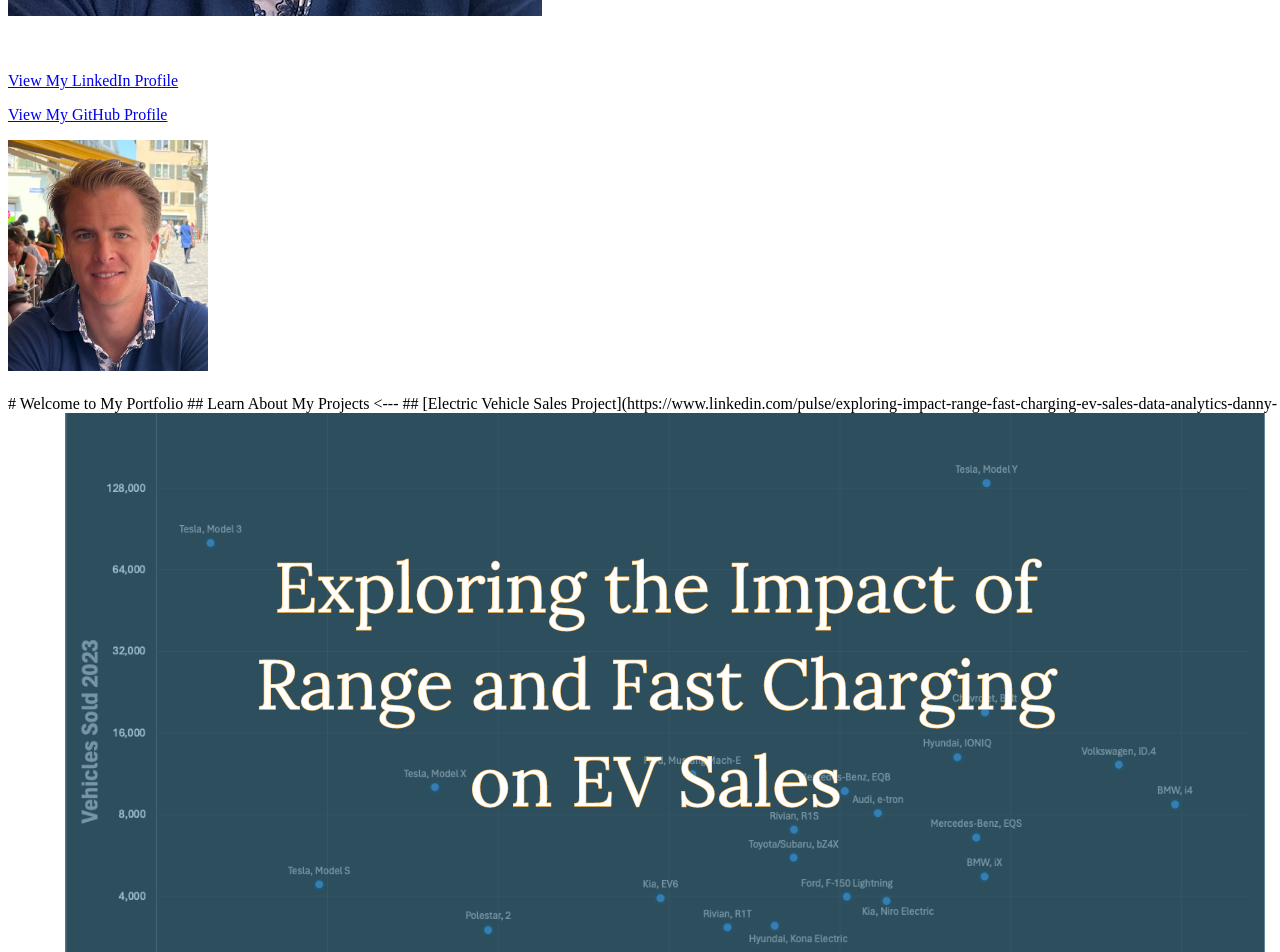
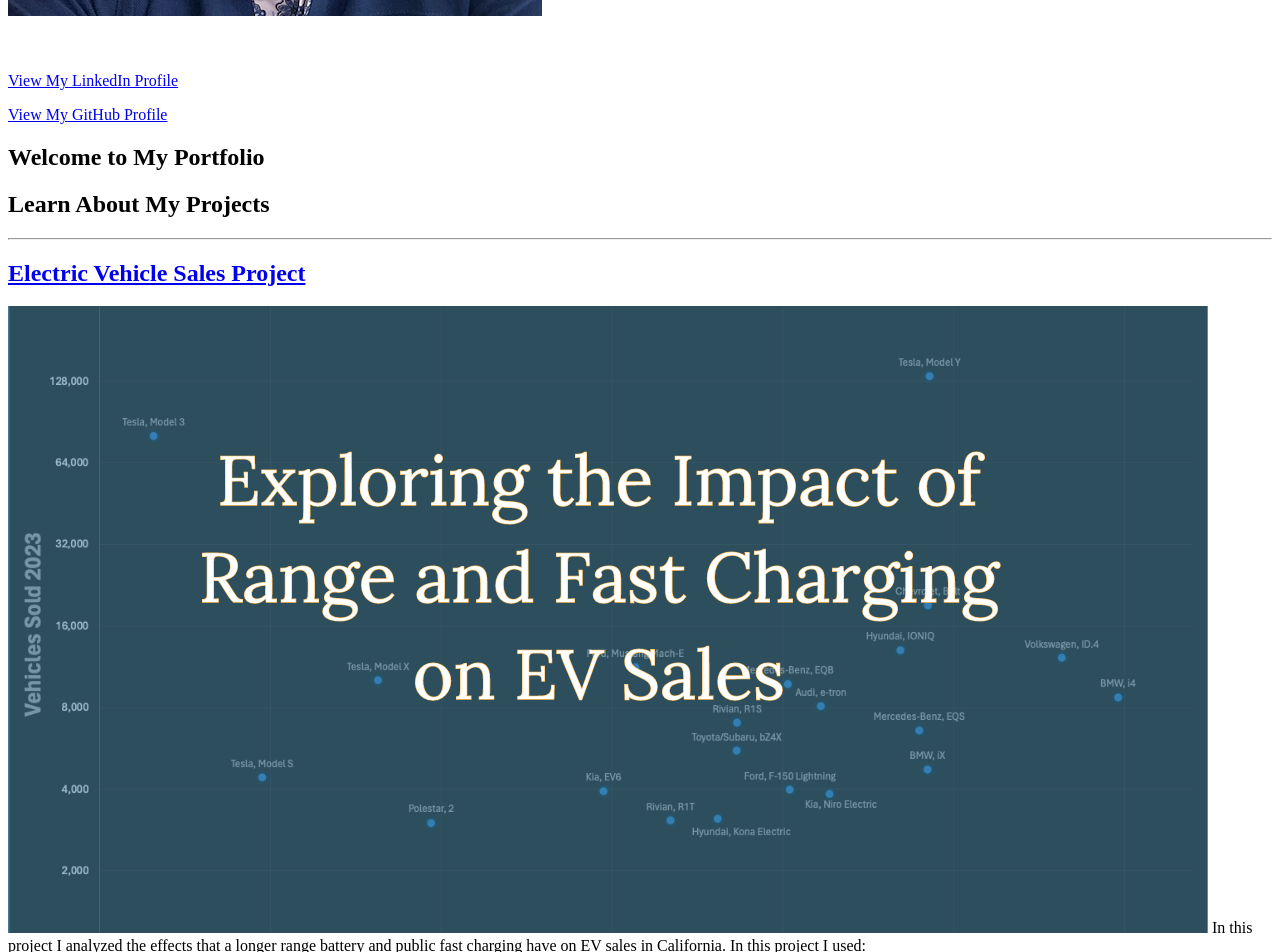
Before and after one commit to dsmilie/dsmilie.github.io, a Jekyll site: the page built from index.md, in a window 1280 px wide and 1400 px high, scrolled down 680 px. Shown: the top 952 px of the window. Built offline with Jekyll 4.4.1, drawn with Linux system fonts in a browser that asks for light colours; our own code applies the rules of GitHub Pages for plain Markdown files; a script that is not in the unit is left out; some of the changed text lies outside the part shown.

Commit message:
Update index.md

```diff
--- a/index.md
+++ b/index.md
@@ -1,11 +1,7 @@
-<div class="profile-layout">
-  <div class="profile-picture">
-    <img src="images/GitHub Pages profile picture.png" alt="Profile Picture" />
-  </div>
-  <div class="profile-content">
-    # Welcome to My Portfolio
-    ## Learn About My Projects
-    <---
+# Welcome to My Portfolio
+## Learn About My Projects
+
+---
 
 
 ## [Electric Vehicle Sales Project](https://www.linkedin.com/pulse/exploring-impact-range-fast-charging-ev-sales-data-analytics-danny-uua3c/)
@@ -89,8 +85,3 @@ What are the top math schools in the state?
 - [Project 5 Title](http://example.com/)
 
 ---
-
-
-
-  </div>
-</div>
```
